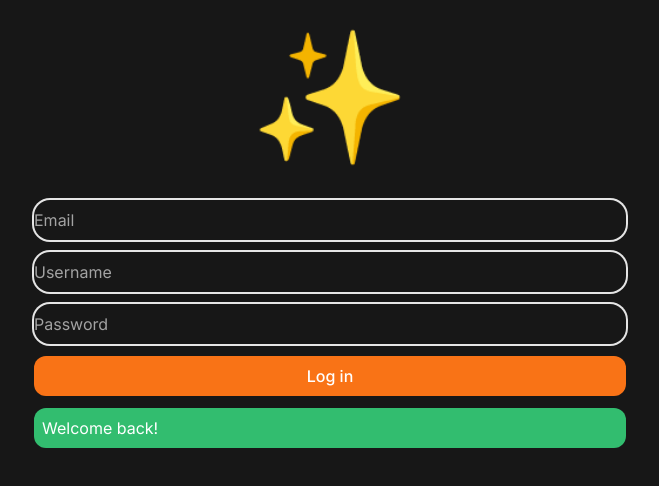
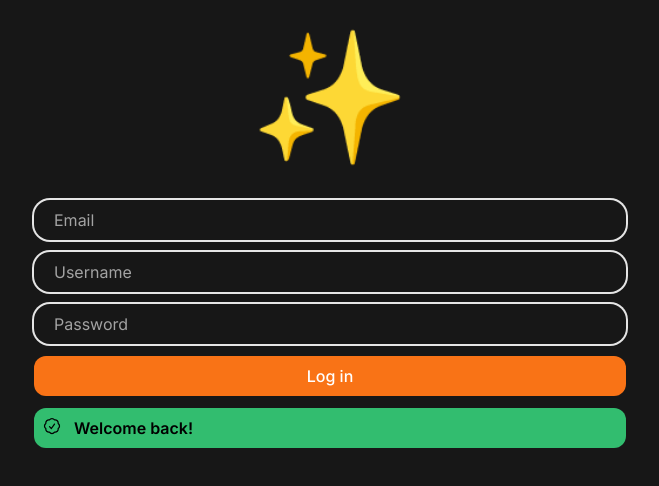
Before and after one commit to toweringcloud/fullstack-nextjs, a Next.js app: page /login in a window 1280 px wide. Shown: the top 486 px of the page, without its empty margins (310-969 px from the left). Built offline with nearby package versions, Linux system fonts and the light colour scheme.

Commit message:
hero icon +

```diff
--- a/app/login/page.tsx
+++ b/app/login/page.tsx
@@ -1,6 +1,7 @@
 "use client";
 
 import { useFormState } from "react-dom";
+import { CheckBadgeIcon } from "@heroicons/react/24/outline";
 
 import FormButton from "@/components/form-btn";
 import FormInput from "@/components/form-input";
@@ -34,7 +35,8 @@ export default function LogIn() {
 					errors={state?.fieldErrors.password}
 				/>
 				<FormButton text="Log in" />
-				<div className="bg-[#32BD6F] rounded-xl h-10 p-2">
+				<div className="bg-[#32BD6F] text-black font-semibold rounded-xl h-10 p-2 flex flex-row gap-3">
+					<CheckBadgeIcon className="size-5" />
 					Welcome back!
 				</div>
 			</form>
--- a/components/form-input.tsx
+++ b/components/form-input.tsx
@@ -14,7 +14,7 @@ export default function Input({
 		<div className="flex flex-col gap-2">
 			<input
 				name={name}
-				className="bg-transparent rounded-2xl w-full h-10 focus:outline-none ring-2 focus:ring-4 transition ring-neutral-200 focus:ring-neutral-500 border-none placeholder:text-neutral-400"
+				className="bg-transparent rounded-2xl w-full h-10 pl-5 focus:outline-none ring-2 focus:ring-4 transition ring-neutral-200 focus:ring-neutral-500 border-none placeholder:text-neutral-400"
 				{...rest}
 			/>
 			{errors.map((error, index) => (
```
